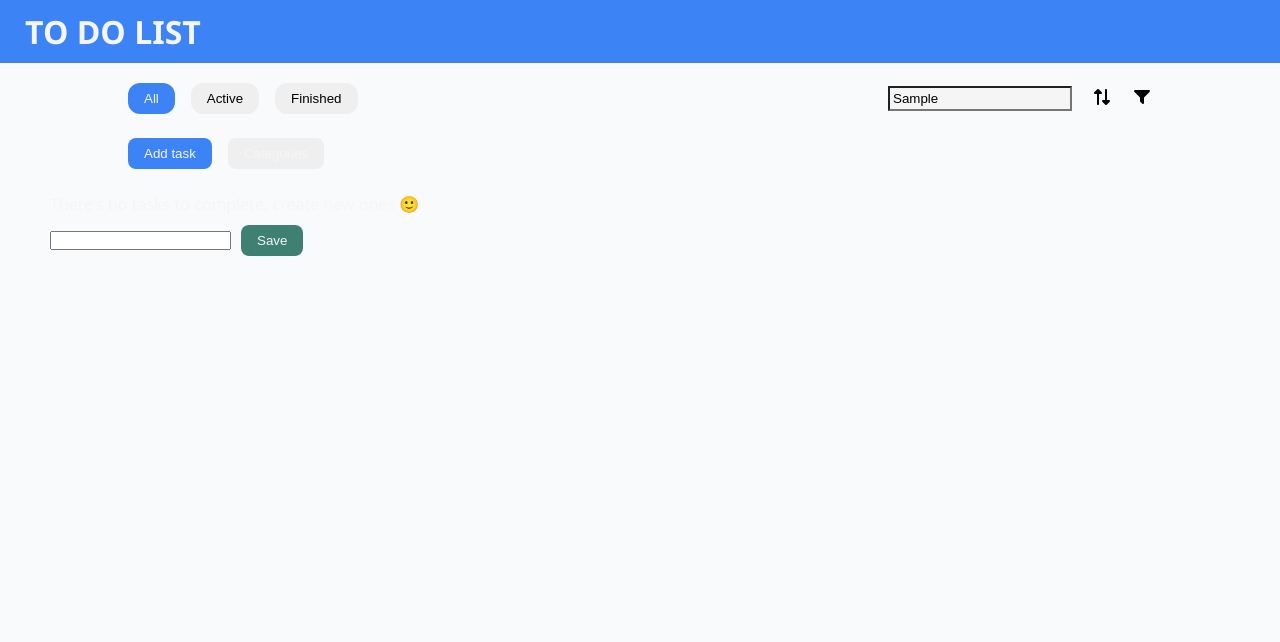
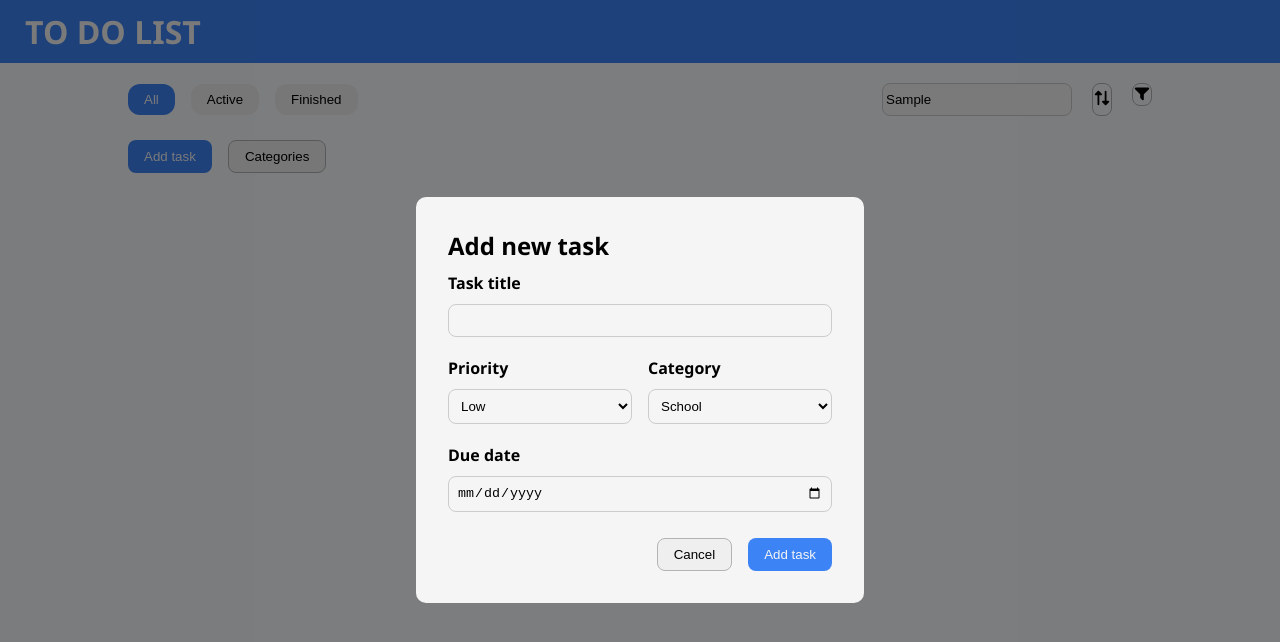
Before and after one commit to emapepic/to-do-list, a React app: page / in a window 1280 px wide. Both pictures are taken after typing "Sample" into the empty fields and a click on the button "Add task". Shown: the top 642 px of the page. Built offline with nearby package versions, Linux system fonts and the light colour scheme; the HTML template or start-up script is replaced by a standard one.

Commit message:
new modal for adding tasks

```diff
--- a/src/App.jsx
+++ b/src/App.jsx
@@ -144,7 +144,7 @@ function App() {
         </div>
         {tasks.length > 0 ?
           <TasksContainer tasks={filteredTasks} setTasks={setTasks} /> :
-          <p style={{color: 'whitesmoke'}}>
+          <p style={{textAlign: 'center'}}>
             There's no tasks to complete, create new ones 🙂
           </p>
         }
@@ -155,6 +155,7 @@ function App() {
             inputValue={inputValue}
             setInput={(e) => setInputValue(e.target.value)}
             addTask={addTask}
+            onClose={() => setShowInputFields(false)}
             errorMsg={errorMsg}
           />
         }
--- a/src/components/InputFields.jsx
+++ b/src/components/InputFields.jsx
@@ -1,16 +1,39 @@
-export default function InputFields({addTask, inputValue, setInput, errorMsg}) {
-  const handleEnter = (e) => {
-    if(e.key === "Enter") {
-      addTask();
-    }
-  }
-
+export default function InputFields({inputValue, setInput, addTask, onClose, errorMsg}) {
   return (
-    <div className='input-container'>
-      {/* da bi uzeli vrijednost iz polja moramo je staviti u value pomocu funkcije koju stavljamo u onChange */}
-      <input type="text" value={inputValue} onChange={setInput} onKeyDown={handleEnter} />
-      <button className="save-btn" onClick={addTask}>Save</button>
-      {errorMsg && <p className="error-msg">You can't enter an empty task.</p>}
+    <div className='modal-overlay'>
+      <div className='modal new-task'>
+        <h1>Add new task</h1>
+          <div className='input-container'>
+            <label>Task title</label>
+            <input type="text" value={inputValue} onChange={setInput} />
+          </div>
+          <div className='task-options'>
+            <div className='input-container'>
+              <label>Priority</label>
+              <select>
+                <option>Low</option>
+                <option>Medium</option>
+                <option>High</option>
+              </select>
+            </div>
+            <div className='input-container'>
+              <label>Category</label>
+              <select>
+                <option>School</option>
+                <option>Work</option>
+              </select>
+            </div>
+          </div>
+          <div className='input-container'>
+            <label>Due date</label>
+            <input type='date' />
+          </div>
+          <div className='input-btns-container'>
+            <button onClick={onClose}>Cancel</button>
+            <button className='add-btn' onClick={addTask}>Add task</button>
+          </div>
+          {errorMsg && <p className="error-msg">You can't save an empty task.</p>}
+      </div>
     </div>
   );
 }
--- a/src/style.css
+++ b/src/style.css
@@ -27,10 +27,10 @@ h1 {
 }
 
 button {
-  color: whitesmoke;
+  color: #000;
   padding: 0.5rem 1rem;
   border-radius: 8px;
-  border-style: none;
+  border: 1px solid #b3b3b3;
   cursor: pointer;
   /* box-shadow: 2px 2px 1px #585858; */
 }
@@ -41,6 +41,8 @@ button {
 
 .add-btn {
   background-color: var(--primary-color);
+  color: whitesmoke;
+  border: none;
 }
 
 .btns-container {
@@ -64,9 +66,13 @@ button {
 
 .input-container {
   display: flex;
-  align-items: center;
+  flex-direction: column;
   margin: 10px 0;
   gap: 10px;
+}
+
+.input-container label {
+  font-weight: 600;
 }
 
 .save-btn {
@@ -82,7 +88,28 @@ button {
 }
 
 .error-msg {
-  color: #a02424;
+  margin-top: 0.5rem;
+  color: rgb(202, 0, 0);
+  text-align: center;
+}
+
+/* new task */
+.task-options {
+  display: flex;
+  flex-direction: row;
+  justify-content: space-between;
+  gap: 1rem;
+}
+
+.task-options .input-container {
+  flex: 1;
+}
+
+.input-btns-container {
+  display: flex;
+  flex-direction: row;
+  justify-content: flex-end;
+  gap: 1rem;
 }
 
 /* tasks container */
@@ -146,11 +173,15 @@ button {
   accent-color: var(--primary-color);
 }
 
-input[type="date"] {
+input, select {
   padding: 8px;
   border: 1px solid #ccc;
   border-radius: 8px;
   background: transparent;
+}
+
+input:hover {
+  cursor: pointer;
 }
 
 .edit-btn, .close-btn {
@@ -197,6 +228,7 @@ input[type="date"] {
 .filters .btn {
   color: black;
   border-radius: 12px;
+  border: none;
 }
 
 .filters .btn:hover {
@@ -280,13 +312,20 @@ input[type="date"] {
 }
 
 .modal {
-  width: 50vw;
+  width: 35vw;
   padding: 2rem;
-  background: #b1b1b1;
+  background: whitesmoke;
+  border-radius: 10px;
 }
 
-.modal .add-btn {
-  margin-top: 0;
+.modal h1 {
+  color: #000;
+  font-size: 1.5rem;
+  font-weight: 600;
+}
+
+.modal button {
+  margin-top: 1rem;
 }
 
 .close-btn-wrapper {
```
